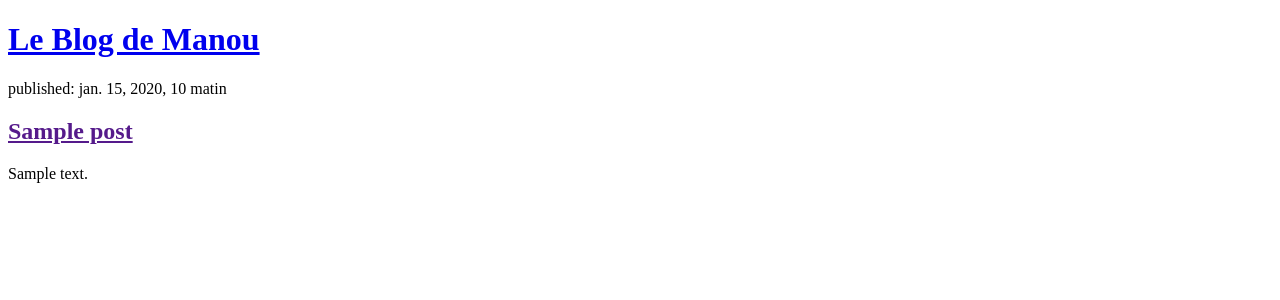
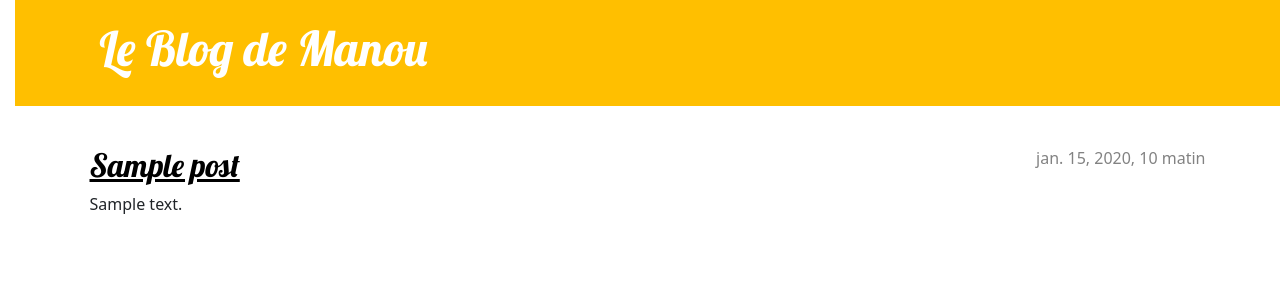
Before and after one commit to Emmanuelshadow/my-first-blog, a Django app: page / in a window 1280 px wide. Shown: the top 300 px of the page. Run offline with Django 3.2, Linux system fonts and the light colour scheme; tables that the repository leaves empty hold one stand-in row (values such as "Sample post").

Commit message:
Ajout de la vue et du template de détail blog post ainsi que du CSS pour le site.

```diff
--- /dev/null
+++ b/blog/static/css/blog.css
@@ -0,0 +1,78 @@
+h1 a, h2 a {
+    color: #FFBF00;
+    font-family: 'Lobster';
+}
+body {
+    padding-left: 15px;
+}
+
+.page-header {
+    background-color: #FFBF00;
+    margin-top: 0;
+    margin-bottom: 40px;
+    padding: 20px 20px 20px 40px;
+}
+
+.page-header h1,
+.page-header h1 a,
+.page-header h1 a:visited,
+.page-header h1 a:active {
+    color: #ffffff;
+    font-size: 36pt;
+    text-decoration: none;
+}
+
+h1,
+h2,
+h3,
+h4 {
+    font-family: 'Lobster', cursive;
+}
+
+.date {
+    color: #828282;
+}
+
+.save {
+    float: right;
+}
+
+.post-form textarea,
+.post-form input {
+    width: 100%;
+}
+
+.top-menu,
+.top-menu:hover,
+.top-menu:visited {
+    color: #ffffff;
+    float: right;
+    font-size: 26pt;
+    margin-right: 20px;
+}
+
+.post {
+    margin-bottom: 70px;
+}
+
+.post h2 a,
+.post h2 a:visited {
+    color: #000000;
+}
+
+.post > .date,
+.post > .actions {
+    float: right;
+}
+
+.btn-default,
+.btn-default:visited {
+    color: #FFBF00;
+    background: none;
+    border-color:#FFBF00;
+}
+
+.btn-default:hover {
+    color: #FFFFFF;
+    background-color: #FFBF00;
+}
--- /dev/null
+++ b/blog/templates/blog/base.html
@@ -0,0 +1,27 @@
+{% load static %}
+<!DOCTYPE html>
+<html>
+    <head>
+        <title>Le Blog de Manou</title>
+        <link href="//fonts.googleapis.com/css?family=Lobster&subset=latin,latin-ext" rel="stylesheet" type="text/css">
+        <!-- CSS only -->
+        <link href="https://cdn.jsdelivr.net/npm/bootstrap@5.0.2/dist/css/bootstrap.min.css" rel="stylesheet" integrity="sha384-EVSTQN3/azprG1Anm3QDgpJLIm9Nao0Yz1ztcQTwFspd3yD65VohhpuuCOmLASjC" crossorigin="anonymous">
+        <link rel="stylesheet" href="{% static 'css/blog.css' %}">
+    </head>
+    <body>
+        <header class="page-header">
+            <div class="container">
+                <h1><a href="/">Le Blog de Manou</a></h1>
+            </div>
+        </header>
+
+        <main class="container">
+            <div class="row">
+                <div class="col">
+                    {% block content %}
+                    {% endblock %}
+                </div>
+            </div>
+        </main>
+    </body>
+</html>
--- a/blog/templates/blog/post_list.html
+++ b/blog/templates/blog/post_list.html
@@ -1,20 +1,13 @@
-<!DOCTYPE html>
-<html>
-    <head>
-        <title>Le Blog de Manou</title>
-    </head>
-    <body>
-        <header>
-            <h1><a href="/">Le Blog de Manou</a></h1>
-        </header>
+{% extends 'blog/base.html' %}
 
-
-{% for post in posts %}
-<article>
-    <time>published: {{ post.published_date }}</time>
-    <h2><a href="">{{ post.title }}</a></h2>
-    <p>{{ post.text|linebreaksbr }}</p>
-</article>
-{% endfor %}
-    </body>
-</html>
+{% block content %}
+    {% for post in posts %}
+        <article class="post">
+            <time class="date">
+                {{ post.published_date }}
+            </time>
+            <h2><a href="{% url 'post_detail' pk=post.pk %}">{{ post.title }}</a></h2>
+            <p>{{ post.text|linebreaksbr }}</p>
+        </article>
+    {% endfor %}
+{% endblock %}
--- a/blog/urls.py
+++ b/blog/urls.py
@@ -3,4 +3,6 @@ from . import views
 
 urlpatterns = [
     path('', views.post_list, name='post_list'),
+    path('post/<int:pk>/', views.post_detail, name='post_detail'),
+
 ]
--- a/blog/views.py
+++ b/blog/views.py
@@ -1,8 +1,12 @@
-from django.shortcuts import render
+from django.shortcuts import render, get_object_or_404
 from django.utils import timezone
 from .models import Post
 # Create your views here.
 
 def post_list(request):
-    posts = Post.objects.all().order_by('published_date')
+    posts = Post.objects.all().order_by('title')
     return render(request, 'blog/post_list.html', {'posts': posts})
+
+def post_detail(request, pk):
+    post = get_object_or_404(Post, pk=pk)
+    return render(request, 'blog/post_detail.html', {'post': post})
```
Also changed, not shown: blog/templates/blog/post_detail.html (added, +13 -0 lines).
